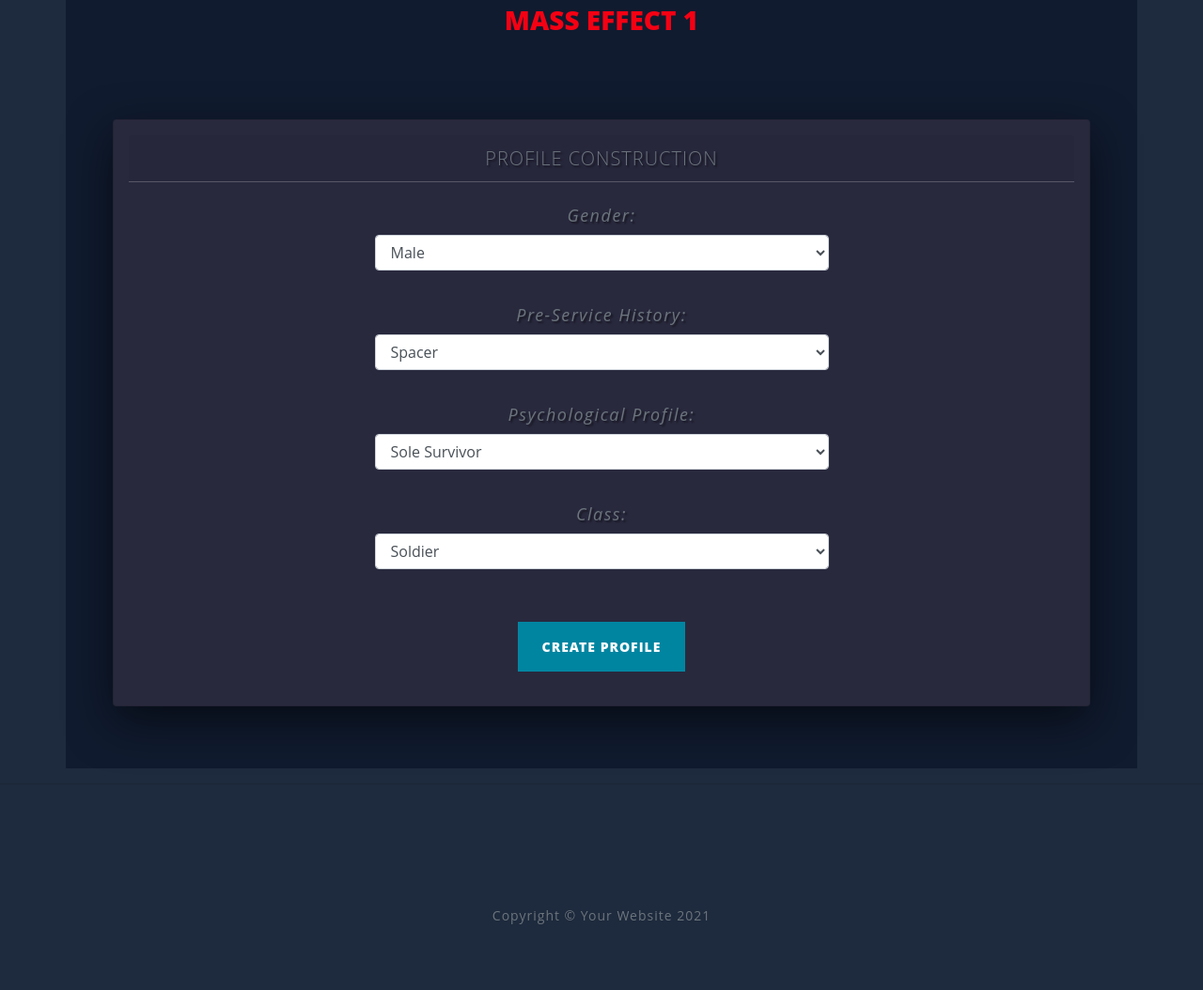
After one commit to EllenSt264/mass-effect-wiki, a Flask app: page /mass_effect_1/1 in a window 1280 px wide. The commit adds this page. Shown: the part 575-1629 px from the top of the page at 94% size. Run offline with Flask 2, Linux system fonts and the light colour scheme; the visitor is signed in with stand-in values (Sample User, id 1); a database or web service that is not in the repository returns one stand-in record (values such as "Sample title"); some libraries are stand-ins or nearby versions.

Commit message:
Add 'Build Shepard' form templates for each game (1 - 3)

```diff
--- a/run.py
+++ b/run.py
@@ -142,6 +142,39 @@
     return redirect(url_for("login"))
 
 
+@app.route("/build_shepard/<username>")
+def build_shepard(username):
+    username = mongo.db.users.find_one(
+        {"username": session["user"]})["username"].capitalize()
+
+    return render_template("build_shepard.html", username=username)
+
+
+@app.route("/mass_effect_1/<username>")
+def mass_effect_1(username):
+    username = mongo.db.users.find_one(
+        {"username": session["user"]})["username"].capitalize()
+
+    return render_template("mass_effect_1.html", username=username)
+
+
+@app.route("/mass_effect_2/<username>")
+def mass_effect_2(username):
+    username = mongo.db.users.find_one(
+        {"username": session["user"]})["username"].capitalize()
+
+    return render_template("mass_effect_2.html", username=username)
+
+
+@app.route("/mass_effect_3/<username>")
+def mass_effect_3(username):
+    username = mongo.db.users.find_one(
+        {"username": session["user"]})["username"].capitalize()
+
+    return render_template("mass_effect_3.html", username=username)
+
+
+
 @app.route("/logout")
 def logout():
     # Remove user from session cookies
--- a/static/css/style.css
+++ b/static/css/style.css
@@ -198,8 +198,42 @@
 .card-header {
     font-weight: 100;
     font-size: 18px;
+    border-bottom: 1px solid rgba(255, 255, 255, 0.225);
 }
 
 .card-title span {
     color: rgba(28, 255, 255, 0.8);
 }
+
+.btn-danger-custom {
+    background-color: #ec5222;
+    border-color: #ec5222;
+}
+
+.btn-danger-custom:focus,
+.btn-danger-custom:hover {
+    background-color: #e2461f;
+    border-color: #e2461f;
+}
+
+.card.profile-construction {
+    background-color: #29293e;
+    box-shadow: 0 1rem 3rem rgba(0,0,0,.555);
+}
+
+.profile-construction .card-header {
+    text-transform: uppercase;
+    font-size: 20px;
+    line-height: 25px;
+    letter-spacing: 1px;
+    text-shadow: 2px 2px 2px rgba(0, 0, 0, 0.5);
+}
+
+.profile-construction label {
+    font-style: italic;
+    font-weight: 500;
+    font-size: 18px;
+    line-height: 25px;
+    letter-spacing: 1.5px;
+    text-shadow: 2px 2px 2px rgba(0, 0, 0, 0.5);
+}
--- /dev/null
+++ b/templates/mass_effect_1.html
@@ -0,0 +1,62 @@
+{% extends "base.html" %}
+{% block content %}
+
+    <h3 class="game-heading text-center">Mass Effect 1</h3>
+
+    <div class="card text-white mb-3 p-3 mx-auto text-center profile-construction">
+
+        <div class="card-header text-muted">
+            Profile Construction
+        </div>
+
+        <div class="card-body">
+            <form action="">
+                <!-- Gender -->
+                <div class="form-group pb-3">
+                    <label for="gender" class="text-muted">Gender: </label>
+                    <select name="gender" id="gender" class="form-control w-50 mx-auto">
+                        <option value="male">Male</option>
+                        <option value="female">Female</option>
+                    </select>
+                </div>
+                <!-- Pre-Service History -->
+                <div class="form-group pb-3">
+                    <label for="service-history" class="text-muted">Pre-Service History: </label>
+                    <select name="service-history" id="service-history" class="form-control w-50 mx-auto">
+                        <option value="Spacer">Spacer</option>
+                        <option value="Earthborn">Earthborn</option>
+                        <option value="Colonist">Colonist</option>
+                    </select>
+                </div>
+                <!-- Psychological Profile -->
+                <div class="form-group pb-3">
+                    <label for="psychological-profile" class="text-muted">Psychological Profile: </label>
+                    <select name="psychological-profile" id="psychological-profile" class="form-control w-50 mx-auto">
+                        <option value="Sole Survivor">Sole Survivor</option>
+                        <option value="War Hero">War Hero</option>
+                        <option value="Ruthless">Ruthless</option>
+                    </select>
+                </div>
+                <!-- Class -->
+                <div class="form-group pb-3">
+                    <label for="class" class="text-muted">Class: </label>
+                    <select name="class" id="class" class="form-control w-50 mx-auto">
+                        <option value="Soldier">Soldier</option>
+                        <option value="Engineer">Engineer</option>
+                        <option value="Adept">Adept</option>
+                        <option value="Infiltrator">Infiltrator</option>
+                        <option value="Sentinel">Sentinel</option>
+                        <option value="Vanguard">Vanguard</option>
+                    </select>
+                </div>
+                <button type="submit" class="btn btn-primary mt-4">Create Profile</button>
+            </form>
+        </div>
+
+
+
+
+    </div>
+
+
+{% endblock %}
--- a/templates/shepard.html
+++ b/templates/shepard.html
@@ -1,12 +1,12 @@
 {% extends "base.html" %}
 {% block content %}
 
-    <h2 class="col-md-12 py-3">Commander {{ username }} Shepard</h2>
+    <h2 class="col-md-12 py-3 text-center">Commander {{ username }} Shepard</h2>
 
     <!-- If no data exisits -->
     <div class="row">
         <div class="col-12 text-center">
-            <button type=button class="btn btn-danger my-5">Build Your Shepard Now</button>
+            <a href="{{ url_for('build_shepard', username=session['user']) }}" class="btn btn-danger my-5">Build Your Shepard Now</a>
         </div>
     </div>
 
```
Also changed, not shown: templates/build_shepard.html (added, +19 -0 lines), templates/mass_effect_2.html (added, +36 -0 lines), templates/mass_effect_3.html (added, +36 -0 lines).
